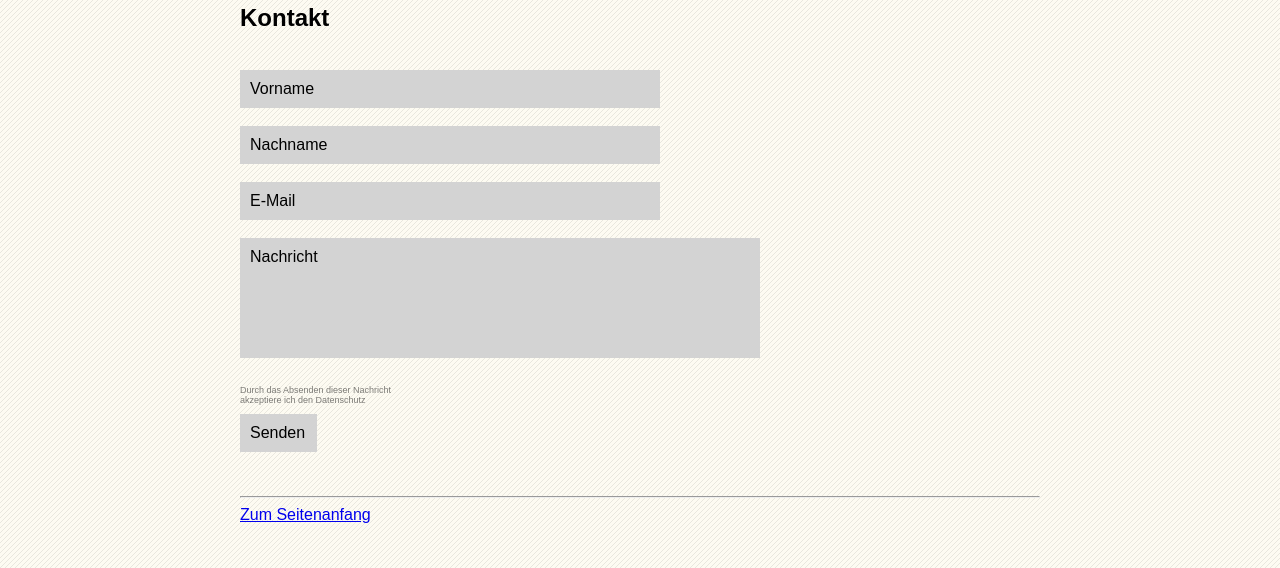
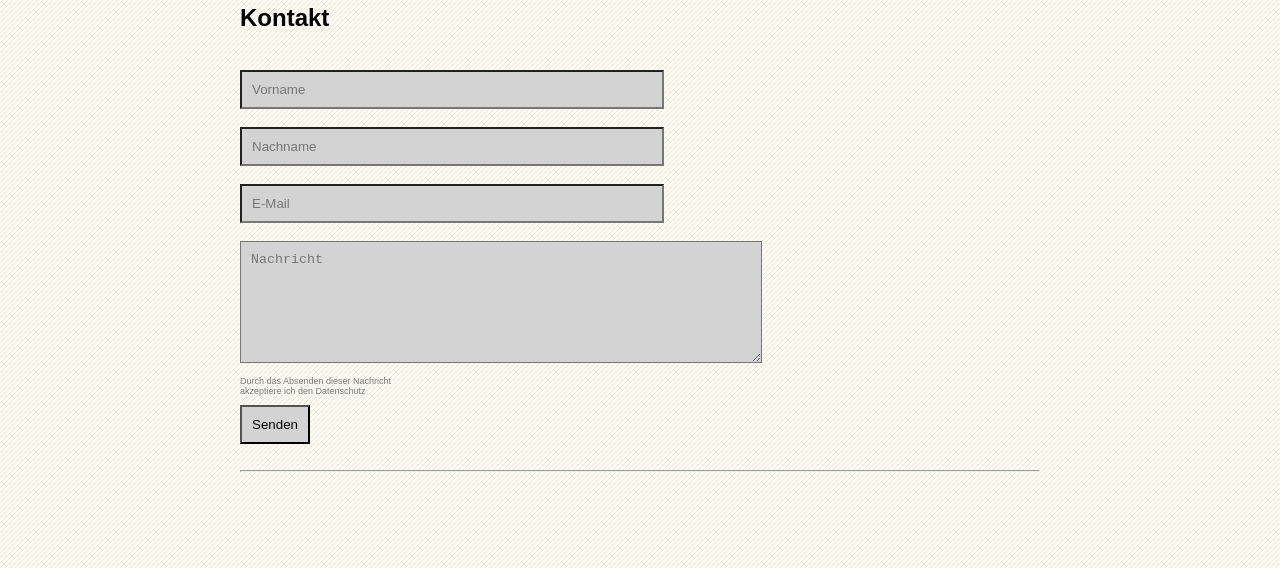
Before and after one commit to Pretteter1/GIS-So-Se-2020, a plain HTML site: page Aufgaben/Aufgabe03/Contacts.html in a window 1280 px wide. Shown: the part 232-800 px from the top of the page. Drawn offline with Linux system fonts and the light colour scheme.

Commit message:
Kontaktformular fertig

```diff
--- a/Aufgaben/Aufgabe03/Contacts.html
+++ b/Aufgaben/Aufgabe03/Contacts.html
@@ -48,21 +48,29 @@
     <!--<div class="Formular">-->
     <h2>Kontakt</h2>
     <br>
-    <p class="Formular_Daten">Vorname</p><br>
-    <p class="Formular_Daten">Nachname</p><br>
-    <p class="Formular_Daten">E-Mail</p><br>
-    <p class="Formular_Nachricht">Nachricht</p>
+    <input class="Formular_Daten" type="text" id="Vname" name="Vname" placeholder="Vorname">
     <br>
+    <br>
+
+    <input class="Formular_Daten" type="text" id="Nname" name="Nname" placeholder="Nachname">
+    <br>
+    <br>
+    <input class="Formular_Daten" type="email" id="email" name="email" placeholder="E-Mail">
+    <br>
+    <br>
+    <textarea class="Formular_Nachricht" name="Nachricht" id="Nachricht"  placeholder="Nachricht"></textarea>
+        <br>
 
 
     <p id="Copie">Durch das Absenden dieser Nachricht <br> akzeptiere ich den Datenschutz</p>
 
 
-    <p class="senden">Senden</p>
+    <input class="senden" type="button" onclick="alert('Das war ein Fehler!')" value="Senden">
+
     <br>
     <br>
     <hr>
-    <a href="#Anfang"><u>Zum Seitenanfang</u></a>
+
 </body>
 
 
--- a/Aufgaben/Aufgabe03/Style.css
+++ b/Aufgaben/Aufgabe03/Style.css
@@ -86,7 +86,7 @@ img, video {
 
 .senden {
     background-color: lightgrey;
-    width: 57px;
+    width: 70px;
     padding: 10px;
     margin: 0px;
 }
```
